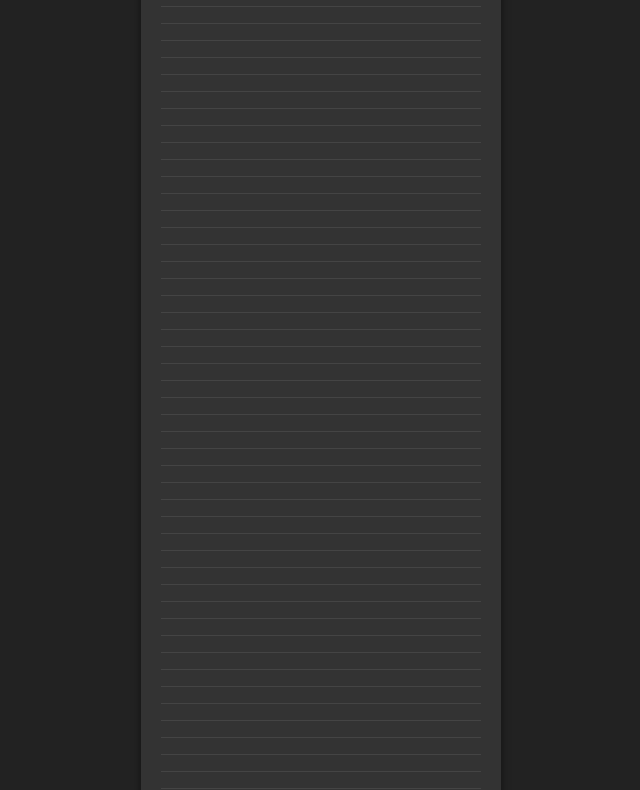
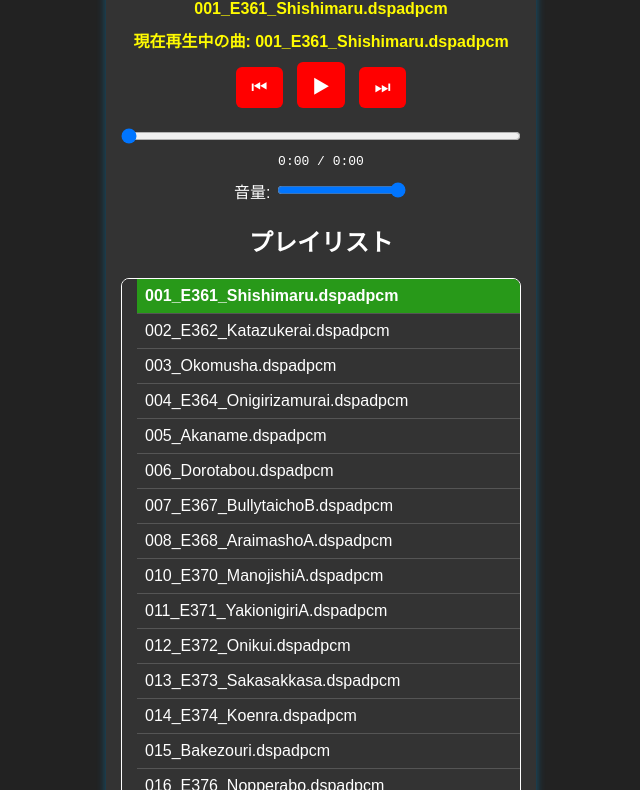
Before and after one commit to 0014des/musicplay, a plain HTML site: page index.html in a window 1280 px wide. Shown: the part 147-937 px from the top of the page, without its empty margins (319-959 px from the left). Drawn offline with Linux system fonts and the light colour scheme.

Commit message:
ｗだｓ

```diff
--- a/index.html
+++ b/index.html
@@ -8,9 +8,11 @@
 </head>
 <body>
   <div class="player">
-    <h1>🎵 サイト内音楽プレイヤー</h1>
+    <h1>🎵 Yokai Which 2 Shinuchi BGM Player🎵</h1>
 
     <div id="current-song">曲名がここに表示されます</div>
+
+    <div id="now-playing" class="now-playing">現在再生中の曲: なし</div>
 
     <audio id="audio" preload="metadata"></audio>
 
@@ -31,7 +33,7 @@
     </label>
 
     <h2>プレイリスト</h2>
-    <ul id="playlist">
+    <ul id="playlist"class="playlist">
       <!-- JSで曲を追加 -->
     </ul>
   </div>
--- a/style.css
+++ b/style.css
@@ -1,66 +1,116 @@
 body {
-  font-family: Arial, sans-serif;
+  font-family: sans-serif;
   background: #222;
-  color: #fff;
-  display: flex;
-  justify-content: center;
-  align-items: center;
-  height: 100vh;
+  color: #ffffff;
+  text-align: center;
   margin: 0;
+  padding: 20px;
 }
 
+/* プレイヤー全体 */
 .player {
-  width: 320px;
+  max-width: 400px;
+  margin: auto;
   background: #333;
-  padding: 20px;
-  border-radius: 15px;
-  text-align: center;
-  box-shadow: 0 0 10px rgba(0,0,0,0.5);
+  padding: 15px;
+  border-radius: 12px;
+  box-shadow: 0 4px 10px rgba(0, 174, 255, 0.4);
 }
 
-.controls button {
-  background: #555;
-  border: none;
-  color: #fff;
-  font-size: 24px;
-  margin: 0 10px;
-  padding: 10px 15px;
-  border-radius: 50%;
-  cursor: pointer;
+/* タイトル */
+h1 {
+  margin-bottom: 15px;
 }
 
-.controls button:hover {
-  background: #777;
+/* 現在曲名表示 */
+#current-song, #now-playing {
+  margin: 10px 0;
+  font-weight: bold;
+  color: rgb(255, 251, 0); /* 水色 */
 }
 
+/* コントロールボタン */
+.controls {
+  margin: 10px 0;
+}
+.controls button {
+  background: #ff0000;
+  color: #ffffff;
+  border: none;
+  padding: 10px 15px;
+  margin: 0 5px;
+  font-size: 18px;
+  border-radius: 6px;
+  cursor: pointer;
+  transition: background 0.3s;
+}
+.controls button:hover {
+  background: #000000;
+}
+
+/* プログレスバー */
 #progress {
   width: 100%;
   margin: 10px 0;
 }
 
+/* 時間表示 */
 .time {
-  font-size: 14px;
   margin-bottom: 10px;
+  font-family: monospace;
 }
 
-#playlist {
+/* 音量 */
+label {
+  display: block;
+  margin-top: 10px;
+  font-weight: normal;
+}
+
+/* プレイリスト */
+.playlist {
   list-style: none;
   padding: 0;
   margin: 10px 0;
+  max-height: 10000px;
+  overflow-y: auto;
+  border: 1px solid #ffffff;
+  border-radius: 8px;
+  background: #333;
+  color: #fff;
+  min-height: 100px;
+
+  text-align: left;
+  padding-left: 15px;
 }
 
-#playlist li {
+/* プレイリスト項目 */
+.playlist li {
   padding: 8px;
+  border-bottom: 1px solid #555;
   cursor: pointer;
-  border-bottom: 1px solid #444;
 }
 
-#playlist li:hover {
+/* 最後のリストアイテムのボーダー消し */
+.playlist li:last-child {
+  border-bottom: none;
+}
+
+/* ホバー時 */
+.playlist li:hover {
   background: #555;
 }
 
-#playlist li.selected {
-  background: #ffd700;
-  color: #222;
+/* 再生中の曲ハイライト */
+.playlist li.playing {
+  background-color: rgba(30, 255, 0, 0.5);
+  color: #ffffff;
   font-weight: bold;
 }
+
+/* スマホ対応 */
+@media (max-width: 600px) {
+  .playlist {
+    max-height: 150px;
+  }
+}
```
Also changed, not shown: script.js.
